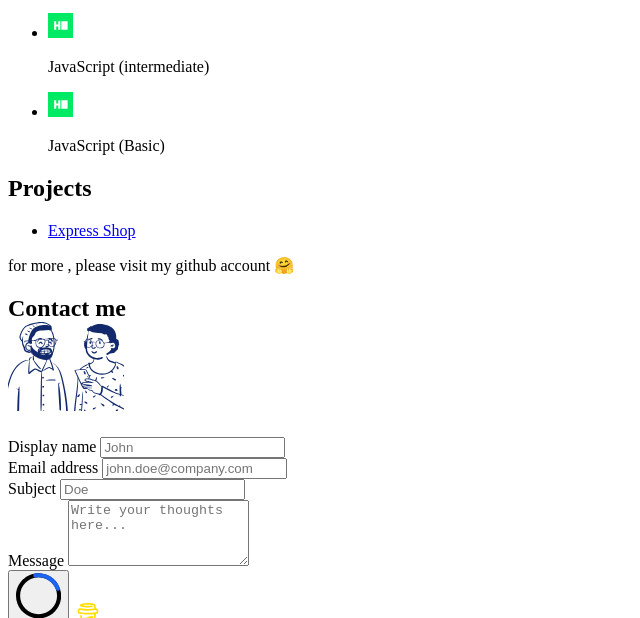
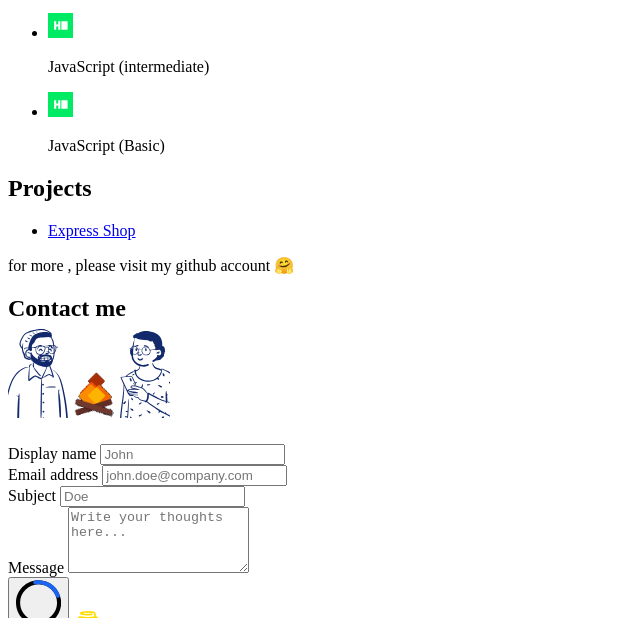
Before and after one commit to Silent-Watcher/alitte, a website: page index.html in a window 1280 px wide. Shown: the part 1732-2350 px from the top of the page, without its empty margins (0-640 px from the left). Drawn offline with nearby package versions, Linux system fonts and the light colour scheme; some packages are replaced by stand-ins of ours; a script that the page names is missing.

Commit message:
feat: add fire effect for no reason in ui

```diff
--- a/index.html
+++ b/index.html
@@ -546,6 +546,7 @@
                 data-tooltip-target="tooltip-light"
                 data-tooltip-style="light"
               />
+              <img class="mx-1" width="40px" src="/fire.gif" alt="fire" title="hot!" loading="lazy">
               <img
                 class="rounded-lg"
                 width="50px"
```
Also changed, not shown: public/fire.gif (added).
